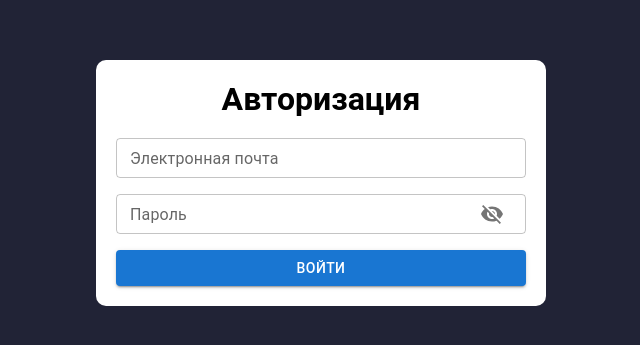
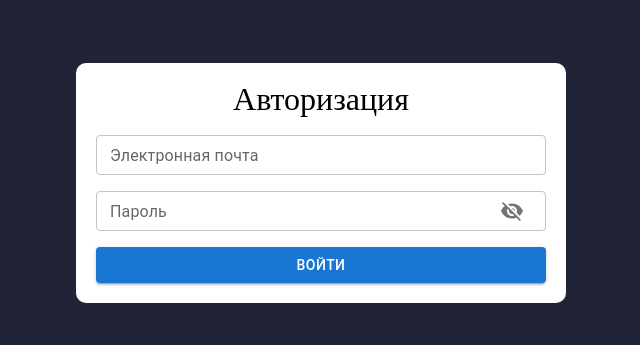
Before and after one commit to visiteur85/relabs, a React (Create React App) app: page /login in a window 1280 px wide. Shown: the part 217-562 px from the top of the page, without its empty margins (319-959 px from the left). Built offline with nearby package versions, Linux system fonts and the light colour scheme.

Commit message:
finished Authorization page

```diff
--- a/src/index.css
+++ b/src/index.css
@@ -1,35 +1,55 @@
-body {
-    margin: 0;
-    font-family: 'Roboto', sans-serif;
-    -webkit-font-smoothing: antialiased;
-    -moz-osx-font-smoothing: grayscale;
-}
-
-
-html, body, div, span, applet, object, iframe,
-h1, h2, h3, h4, h5, h6, p, blockquote, pre,
+body, h1, h2, h3, h4, h5, h6, p, blockquote, pre,
 a, abbr, acronym, address, big, cite, code,
 del, dfn, em, img, ins, kbd, q, s, samp,
 small, strike, strong, sub, sup, tt, var,
 b, u, i, center,
 dl, dt, dd, ol, ul, li,
-fieldset, form, legend,
-table, caption, tbody, tfoot, thead, tr, th, td, input {
+fieldset, form, label, legend,
+table, caption, tbody, tfoot, thead, tr, th, td,
+article, aside, canvas, details, embed,
+figure, figcaption, footer, header, hgroup,
+menu, nav, output, ruby, section, summary,
+time, mark, audio, video {
     margin: 0;
     padding: 0;
     border: 0;
     font-size: 100%;
-    /*font: inherit;*/
+    font: inherit;
     vertical-align: baseline;
     box-sizing: border-box;
 }
 
-li {
-    list-style-type: none;
+ul, ol {
+    list-style: none;
 }
 
-a {
+ins {
+    background-color: #ff9;
+    color: #000;
     text-decoration: none;
-    color: white;
+}
 
+mark {
+    background-color: #ff9;
+    color: #000;
+    font-style: italic;
+    font-weight: bold;
 }
+
+del {
+    text-decoration: line-through;
+}
+
+abbr[title], dfn[title] {
+    border-bottom: 1px dotted;
+    cursor: help;
+}
+
+table {
+    border-collapse: collapse;
+    border-spacing: 0;
+}
+
+body {
+    line-height: 1;
+}
--- a/src/pages/authorization/components/authorizationForm/AuthorizationForm.tsx
+++ b/src/pages/authorization/components/authorizationForm/AuthorizationForm.tsx
@@ -5,32 +5,47 @@ import {LoginFormType} from "../../../../types/AuthorizationFormType";
 import {Button, LinearProgress, Stack} from "@mui/material";
 import {LoginInput} from "./loginInput/LoginInput";
 import {PasswordInput} from "./passwordInput/PasswordInput";
-import {saveLoginToStorage} from "../../../../utils/loginForLocalStorage";
+import {getLoginFromStorage, saveLoginToStorage} from "../../../../utils/loginForLocalStorage";
+import {Navigate, useNavigate} from "react-router-dom";
+import {PATH} from "../../../../utils/path";
 
 export const AuthorizationForm = () => {
-    const [isFetch, setIsFetch] = useState(false)
+    const [isFetch, setIsFetch] = useState(false);
+    const login = getLoginFromStorage()
+
+    const navigate = useNavigate()
+
     const {
         register,
         formState: {errors},
         handleSubmit,
     } = useForm<LoginFormType>({mode: 'onSubmit'});
+
     const onSubmit: SubmitHandler<LoginFormType> = (data) => {
-      setIsFetch(true);
-      saveLoginToStorage(data)
-      setTimeout(()=>{setIsFetch(false)}, 2000)
+        setIsFetch(true);
+        saveLoginToStorage(data)
+        setTimeout(() => {
+            setIsFetch(false)
+            navigate(PATH.MAIN_PAGE)
+
+        }, 2000)
     };
+
+    if (login) {
+        return <Navigate to={PATH.MAIN_PAGE}/>
+    }
 
     return (
         <div className={style.authorizationForm}>
             <h2>Авторизация</h2>
             <form onSubmit={handleSubmit(onSubmit)}>
                 <Stack spacing={2}>
-                    <LoginInput isFetch={isFetch}  register={register} errors={errors}/>
+                    <LoginInput isFetch={isFetch} register={register} errors={errors}/>
                     <PasswordInput isFetch={isFetch} register={register} errors={errors}/>
                     <Button disabled={isFetch} type='submit' variant={'contained'}>
                         Войти
                     </Button>
-                    {isFetch &&  <LinearProgress color="secondary" />}
+                    {isFetch && <LinearProgress color="secondary"/>}
                 </Stack>
 
             </form>
--- a/src/pages/mainPage/MainPage.tsx
+++ b/src/pages/mainPage/MainPage.tsx
@@ -1,7 +1,16 @@
 import React from 'react';
 import style from './mainPage.module.css'
+import {getLoginFromStorage} from "../../utils/loginForLocalStorage";
+import {Navigate} from "react-router-dom";
+import {PATH} from "../../utils/path";
 
 export const MainPage = () => {
+    const login = getLoginFromStorage()
+
+    if (!login) {
+        return <Navigate to={PATH.LOGIN}/>
+    }
+
     return (
         <div>
             MainPage
```
